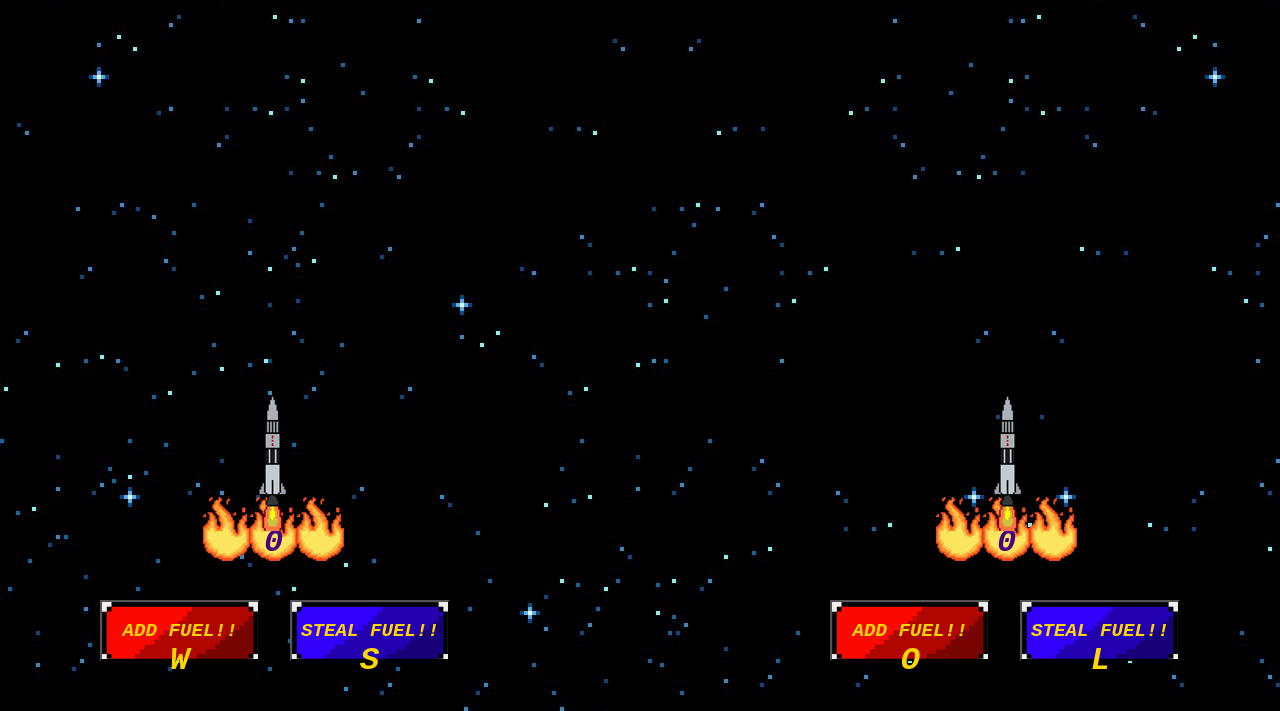
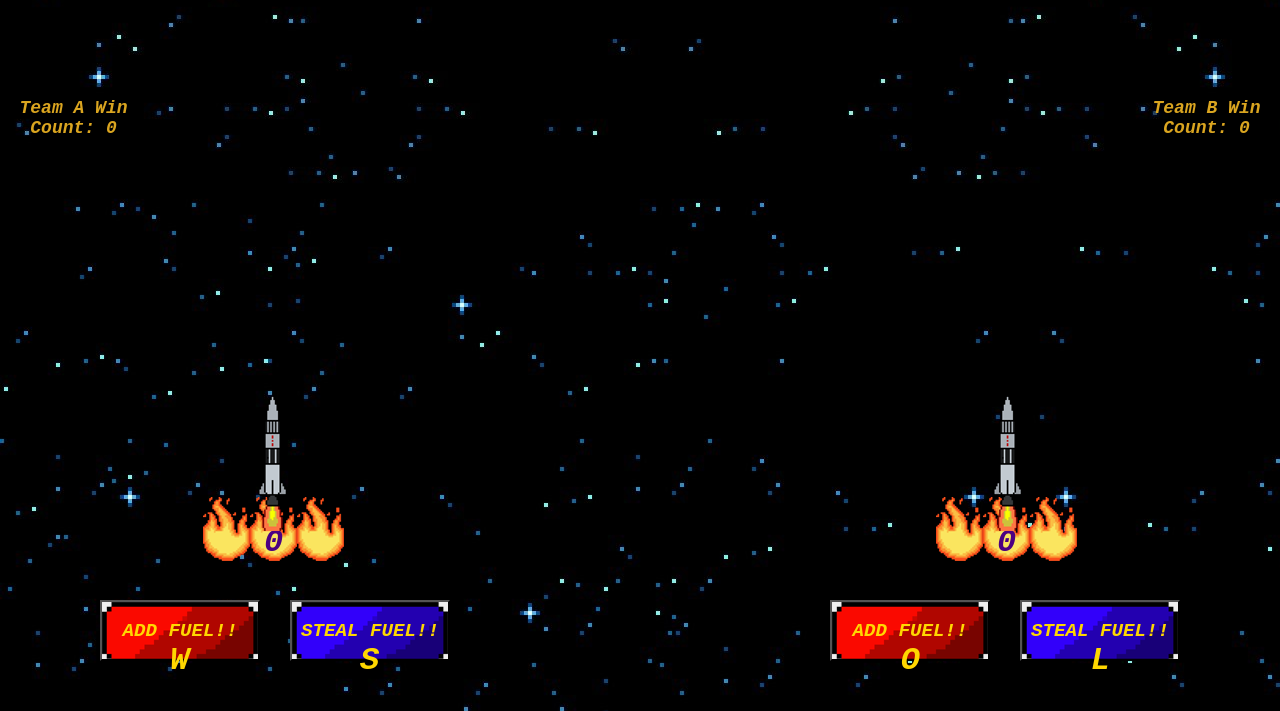
Before and after one commit to BodhaanshRavipati325/Usmosis-DemoGame, a plain HTML site: page index.html in a window 1280 px wide. Shown: the part 89-800 px from the top of the page. Drawn offline with Linux system fonts and the light colour scheme.

Commit message:
-Point Totals

```diff
--- a/index.html
+++ b/index.html
@@ -22,6 +22,7 @@
             <p id="decrementBInstructions">O</p>
             <div id="teamAScore">
                 <p id="teamAVal">0</p>
+            <div id="teamAWins">Team A Win Count: 0</div>
             </div>
         </div>
         <div id="teamB">
@@ -31,6 +32,7 @@
             <p id="decrementAInstructions">S</p>
             <div id="teamBScore">
                 <p id="teamBVal">0</p>
+            <div id="teamBWins">Team B Win Count: 0</div>
             </div>
         </div>
         <div id="rocketA" />
--- a/index.js
+++ b/index.js
@@ -8,7 +8,12 @@ let teamAVal = document.getElementById("teamAVal");
 let teamBVal = document.getElementById("teamBVal");
 
 let teamAScore = 0;
+let teamAWinCount = document.getElementById("teamAWins");
+let teamAWins = 0;
+
 let teamBScore = 0;
+let teamBWinCount = document.getElementById("teamBWins");
+let teamBWIns = 0;
 
 let teamARocket = document.getElementById("rocketA");
 let teamAInitialHeight = 180;
@@ -87,11 +92,15 @@ function decrement(code) {
 function isFinished() {
     if (teamAInitialHeight >= window.innerHeight) {
         message.innerHTML = `Congratulations Team A!!!`;
+        teamAWins++;
+        teamAWinCount.innerHTML = `Team A Wins: ${teamAWins}`
         resetGame();
     }
     if (teamBInitialHeight >= window.innerHeight) {
         console.log("bug");
         message.innerHTML = `Congratulations Team B!!!`;
+        teamBWins++;
+        teamBWinCount.innerHTML = `Team B Wins: ${teamBWins}`
         resetGame();
     }
 }
--- a/styles.css
+++ b/styles.css
@@ -219,3 +219,21 @@ body {
     color: gold;
     transition: cubic-bezier(0.075, 0.82, 0.165, 1);
 }
+
+#teamAWins {
+    font-size: large;
+    color: goldenrod;
+
+    position: relative;
+    bottom: 500px;
+    right: 200px;
+}
+
+#teamBWins {
+    font-size: large;
+    color: goldenrod;
+
+    position: relative;
+    bottom: 500px;
+    left: 200px;
+}
```
